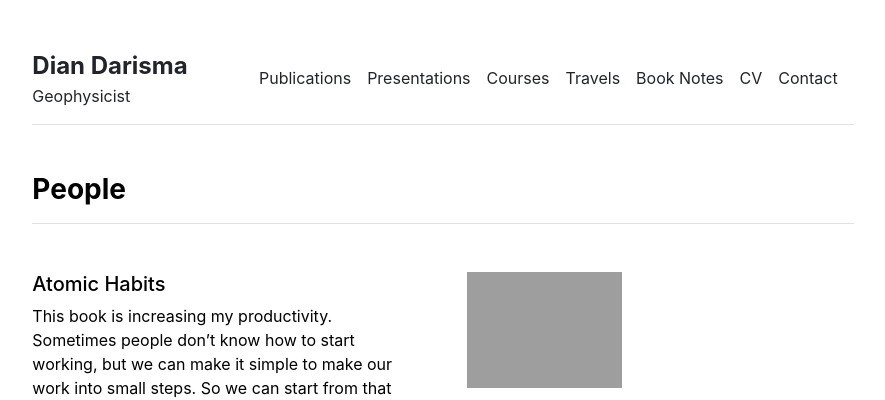
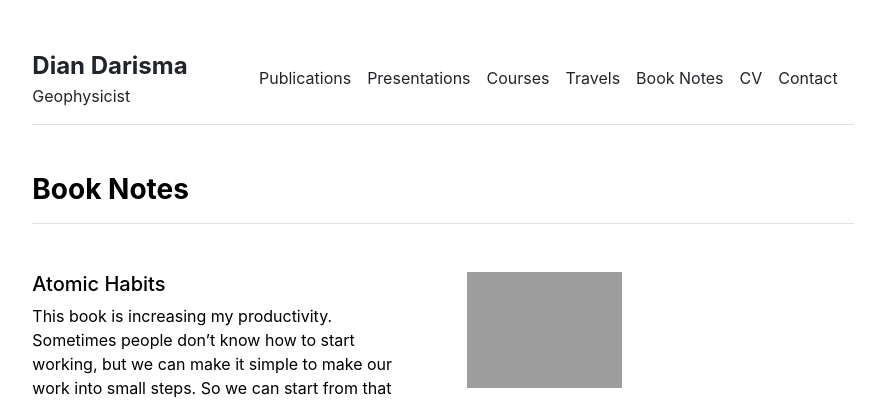
Before and after one commit to diandarisma/diandarisma.github.io, a Jekyll site: the page built from booknotes.md, in a window 1280 px wide. Shown: the top 400 px of the page, without its empty margins (197-1082 px from the left). Built offline with Jekyll 4.4.1, drawn with Linux system fonts in a browser that asks for light colours.

Commit message:
Update booknotes.html

```diff
--- a/_layouts/booknotes.html
+++ b/_layouts/booknotes.html
@@ -4,7 +4,7 @@
 
 {{ content }}
 
-<h3 class="fw-bold border-bottom pb-3 mb-5">People</h3>
+<h3 class="fw-bold border-bottom pb-3 mb-5">Book Notes</h3>
 {% for book in site.data.settings.booknotes %}
 <div class="row g-5 mb-5">
   <div class="col-md-6">
```
